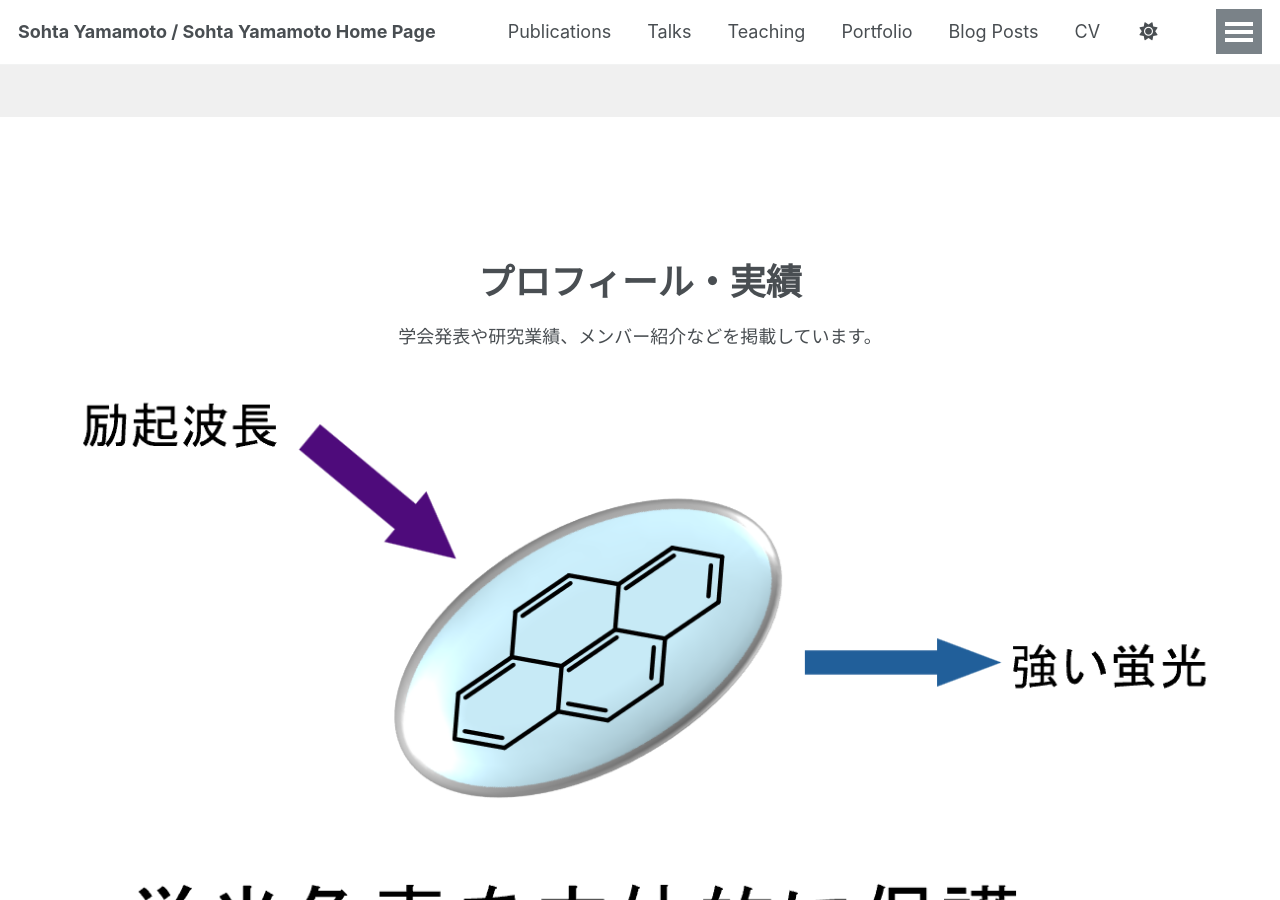
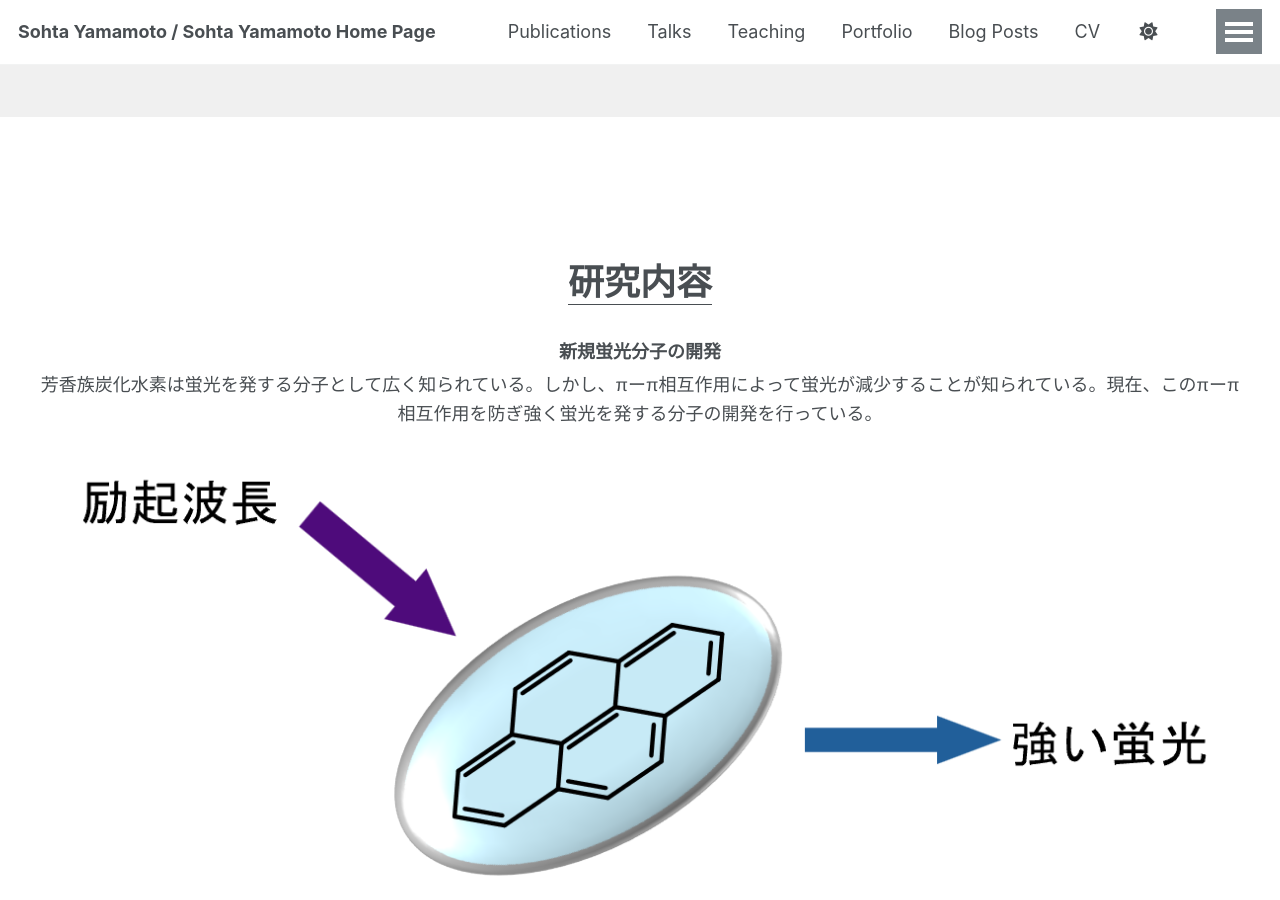
Before and after one commit to SaTom1313/SaTom1313.github.io, a Jekyll site: the page built from index.html, in a window 1280 px wide and 900 px high, scrolled down 677 px. Built offline with Jekyll 4.4.1, drawn with Linux system fonts in a browser that asks for light colours; a script that is not in the unit is left out.

Commit message:
Update index.html

```diff
--- a/index.html
+++ b/index.html
@@ -93,8 +93,9 @@ title: "ホーム"
 
 
   <section class="section-bottom">
-    <h2>プロフィール・実績</h2>
-    <p>学会発表や研究業績、メンバー紹介などを掲載しています。</p>
+    <h2><b><u>研究内容</u></b></h2>
+    <h3>新規蛍光分子の開発</h3>
+    <p>芳香族炭化水素は蛍光を発する分子として広く知られている。しかし、πーπ相互作用によって蛍光が減少することが知られている。現在、このπーπ相互作用を防ぎ強く蛍光を発する分子の開発を行っている。</p>
     <img src='assets/image/研究.png'/>
   </section>
 
```
